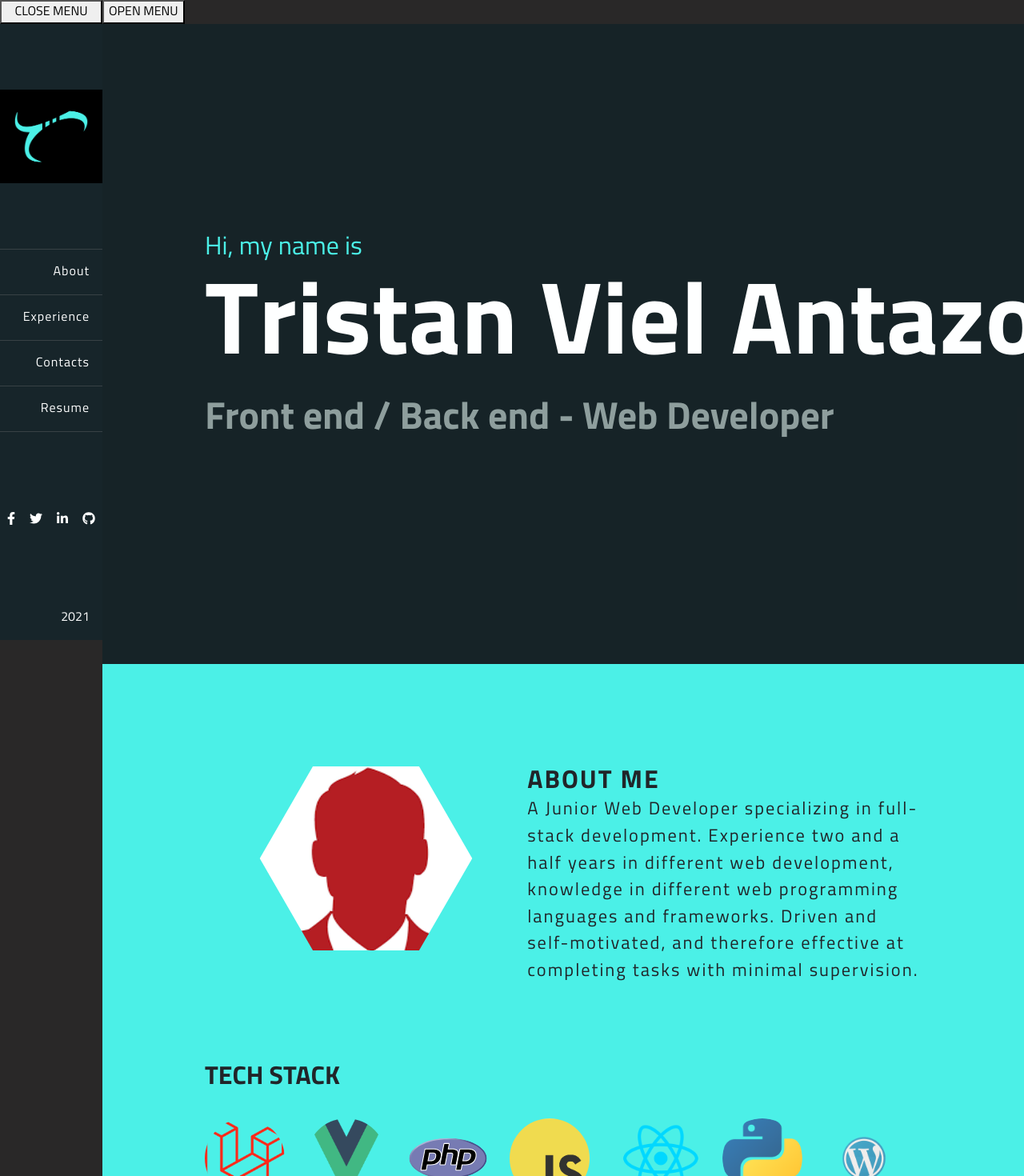
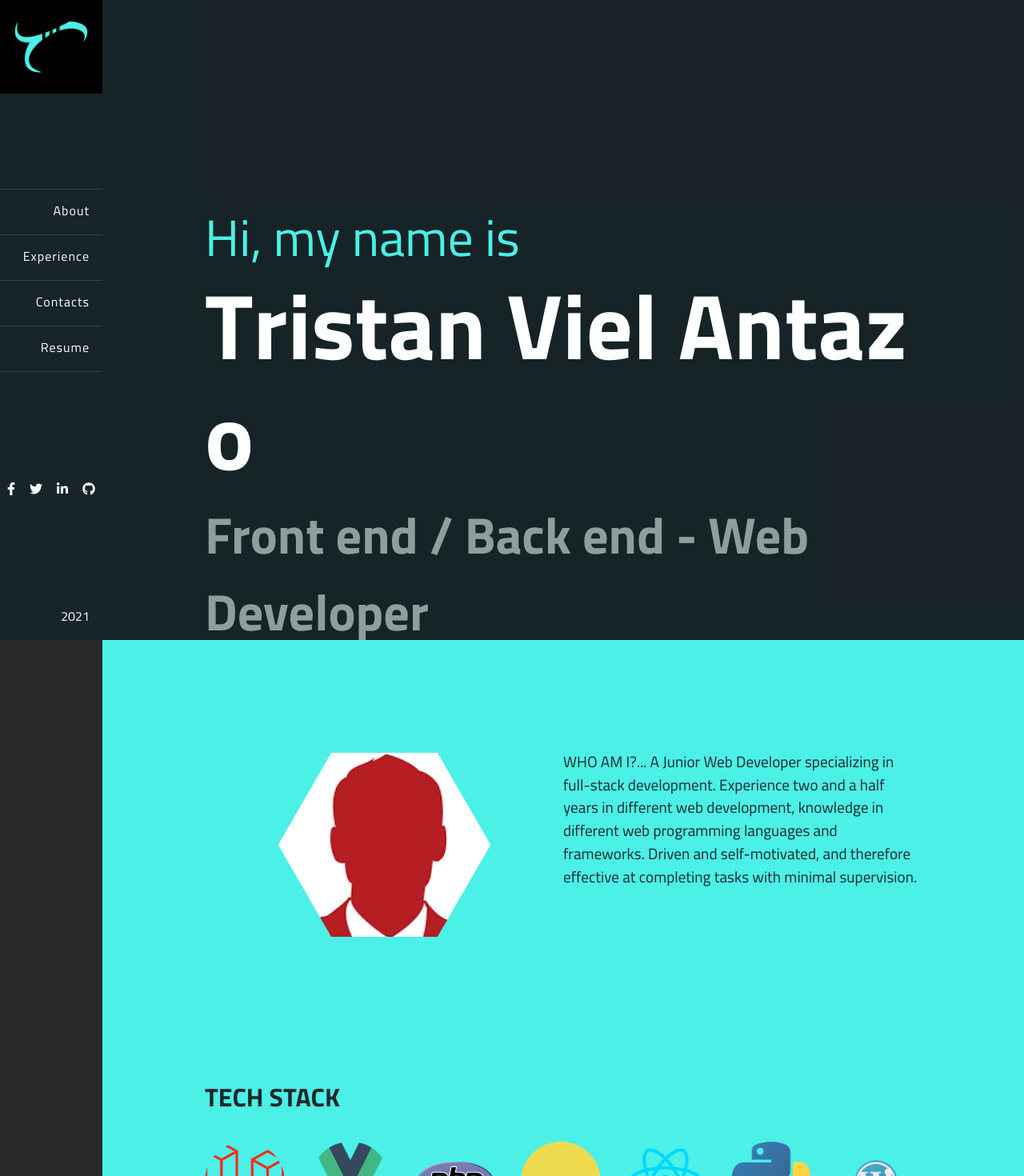
Before and after one commit to tristanantazo/tristanantazo.github.io, a React (Create React App) app: page / in a window 1280 px wide. Shown: the top 1470 px of the page at 80% size. Built offline with nearby package versions, Linux system fonts and the light colour scheme.

Commit message:
second stack

```diff
--- a/src/components/LeftComponent/LeftComponent.js
+++ b/src/components/LeftComponent/LeftComponent.js
@@ -3,13 +3,13 @@ import './LeftComponent.scss';
 import t from './../../assets/image/tristan-logo-black.png';
 import { FontAwesomeIcon } from '@fortawesome/react-fontawesome'
 import { library } from '@fortawesome/fontawesome-svg-core'
-import { fas } from '@fortawesome/free-solid-svg-icons'
+import { faArrowLeft, fas } from '@fortawesome/free-solid-svg-icons'
 import { far } from '@fortawesome/free-regular-svg-icons'
 import { fab } from '@fortawesome/free-brands-svg-icons';
 
 import Menu from './Menu/Menu';
 
-library.add(fab, fas, far);
+library.add(fab, fas, far, faArrowLeft);
 
 class LeftComponent extends React.Component{
     constructor(props){
@@ -36,9 +36,11 @@ class LeftComponent extends React.Component{
     render() {
         return (
             <div className="LeftNav" ref={this.ref.leftNav}>
-                <button className="slideToggle" onClick={()=>{this.props.toggleLeft()}}>CLOSE MENU</button>
-                <div className="ImageLogo" onClick={()=>{this.slideTo()}}>
-                    <img src={t} className="App-logo" alt="logo" />
+                <div>
+                    <button className="closeNav" onClick={()=>{this.props.toggleLeft()}}><FontAwesomeIcon icon={faArrowLeft} /></button>
+                    <div className="ImageLogo" onClick={()=>{this.slideTo()}}>
+                        <img src={t} className="App-logo" alt="logo" />
+                    </div>
                 </div>
                 <Menu/>
                 <div className="soc-media">
--- a/src/components/LeftComponent/LeftComponent.scss
+++ b/src/components/LeftComponent/LeftComponent.scss
@@ -12,6 +12,10 @@
     position: fixed;
     background-color: var(--primary);
     color: var(--tertiary);
+
+    .closeNav{
+        display: none;
+    }
 
     .ImageLogo, .ImageLogo img{
         width: 100%;
@@ -41,7 +45,7 @@
         -webkit-box-shadow: 0 10px 6px -6px #777;
         -moz-box-shadow: 0 10px 6px -6px #777;
         box-shadow: -10px 4px 13px 0px #050708;
-        z-index: 1;
+        z-index: 2;
         &.open-active {
             animation: left-nav-slide-right 0.3s cubic-bezier(.49,0,.52,1);
             left: 0px;
@@ -52,5 +56,14 @@
         &.close-active {
             animation: left-nav-slide-left 0.3s cubic-bezier(.49,0,.52,1);
         }
+        .closeNav {
+            border: none;
+            background: none;
+            text-align: right;
+            color: white;
+            display: block;
+            width: 100%;
+            margin: 10px 0px;
+        }
     }
 }
--- a/src/components/RightComponent/RightComponent.js
+++ b/src/components/RightComponent/RightComponent.js
@@ -6,6 +6,11 @@ import SecondStack from './Stacks/SecondStack';
 import ThirdStack from './Stacks/ThirdStack';
 import FourthStack from './Stacks/FourthStack';
 
+import { FontAwesomeIcon } from '@fortawesome/react-fontawesome'
+import { library } from '@fortawesome/fontawesome-svg-core'
+import { faBars, fas } from '@fortawesome/free-solid-svg-icons'
+
+library.add(faBars, fas);
 class RightContainer extends React.Component{
     constructor(props){
         super(props);
@@ -92,9 +97,10 @@ class RightContainer extends React.Component{
     render() {
         return (
             <div className="RightContainer" id="RightContainer">
-                <button className="slideToggle" onClick={()=>{this.props.toggleLeft()}}>OPEN MENU</button>
-                <FirstStack ref={this.ref.FirstStack}/>
+                <button className="toggleNav" onClick={()=>{this.props.toggleLeft()}}><FontAwesomeIcon icon={faBars} /></button>
+                <FirstStack ref={this.ref.FirstStack} />
                 <SecondStack ref={this.ref.SecondStack}/>
+
                 <ThirdStack ref={this.ref.ThirdStack}/>
                 <FourthStack ref={this.ref.FourthStack}/>
             </div>
--- a/src/components/RightComponent/RightComponent.scss
+++ b/src/components/RightComponent/RightComponent.scss
@@ -6,6 +6,11 @@
 .RightContainer{
     width: 100%;
     padding-left: 8em;
+
+    .toggleNav{
+        display: none;
+    }
+
     .section-container{
         float: right;
         top: 0;
@@ -52,18 +57,18 @@
             display: block;
         }
         .text-box{
-            width: 1050px;
+            width: 100%;
             position: relative;
             top: 32vh;
             margin: 0 auto;
             .greetings {
                 margin-bottom: 0;
                 color: var(--secondary);
-                font-size: 2em;
+                font-size: clamp(1rem, 5vw, 5rem);
                 position: relative;
             }
             h1{
-                font-size: 8em;
+                font-size: clamp(2rem, 9vw, 8rem);
                 font-family: $font-bold;
                 position: relative;
                 span{
@@ -78,8 +83,8 @@
                 }
             }
             .status-title{
+                font-size: clamp(1rem, 5vw, 5rem);
                 color: #8e9e9d;
-                font-size: 3em;
                 font-family: $font-bold;
                 position: relative;
             }
@@ -98,19 +103,18 @@
         display: flex;
         flex-direction: column;
         @include padding-vertical(4em);
-        .about{
-            @include margin-vertical($padding-4)
-        }
-        .container{
+        .about-container{
+            @include margin-vertical($padding-4);
+            font-size: clamp(1rem, 1.5vw, 9rem);
+            &__wrapper {
                 display: flex;
-            .columns{
-                float: left;
-                width: 50%;
-                height: 50%;
-            }
+                flex-wrap: wrap;
+                .abt, .img-wrapper{
+                    flex: 1;
                 }
                 .img-wrapper {
                     @include margin-horizontal(auto);
+                    margin-bottom: 4em;
                     .hexa, .hexa div {
                         overflow: hidden;
                         margin: 0 auto;
@@ -139,12 +143,6 @@
                         width: 300px;
                     }
                 }
-        .abt{
-            font-size: 1.4em;
-            letter-spacing: 2px;
-            width: 55%;
-            h2{
-                font-family: $font-bold;
             }
         }
         .skill{
@@ -164,7 +162,7 @@
                     }
                     p{
                         letter-spacing: 2px;
-                        font-size: 1.4em;
+                        font-size: clamp(1rem, 1.5vw, 9rem);
                         text-align: center;
                         @include margin-vertical(15px)
                     }
@@ -348,5 +346,23 @@
     .RightContainer {
         position: absolute;
         padding-left: 0;
+        .toggleNav {
+            display: block;
+            position: absolute;
+            background-color: transparent;
+            color: white;
+            border: none;
+            z-index: 1;
+            top: 5px;
+            left: 5px;
+        }
+        .greet-zone{
+            text-align: center;
+        }
+        .sections {
+            .greet-zone, .abt-skills, .work-exp, .contact-us{
+                @include padding-horizontal($padding-2);
             }
         }
+    }
+}
--- a/src/components/RightComponent/Stacks/SecondStack.js
+++ b/src/components/RightComponent/Stacks/SecondStack.js
@@ -23,10 +23,9 @@ class SecondStack extends React.Component {
         return (
             <div className="sections second-stack" ref={this.ref.section}>
                 <div className="abt-skills" ref={this.ref.aboutSkill}>
-                    <div className="about">
-                        {/* <h1 className="">ABOUT</h1> */}
-                        <div className="d-flex">
-                            <div className="img-wrapper columns">
+                    <div className="about-container">
+                        <div className="about-container__wrapper">
+                            <div className="img-wrapper">
                                 <div className="hexa">
                                     <div className="hex1">
                                         <div className="hex2">
@@ -36,9 +35,8 @@ class SecondStack extends React.Component {
                                     </div>
                                 </div>
                             </div>
-                            <div className="abt columns">
-                                <h2>ABOUT ME</h2>
-                                <p>A Junior Web Developer specializing in full-stack development. Experience two and
+                            <div className="abt">
+                                <p> WHO AM I?... A Junior Web Developer specializing in full-stack development. Experience two and
                                     a half years in different web development, knowledge in different web programming
                                     languages and frameworks. Driven and self-motivated, and therefore effective at
                                     completing tasks with minimal supervision.</p>
```
Lines whose indentation alone changed are shown as unchanged.
